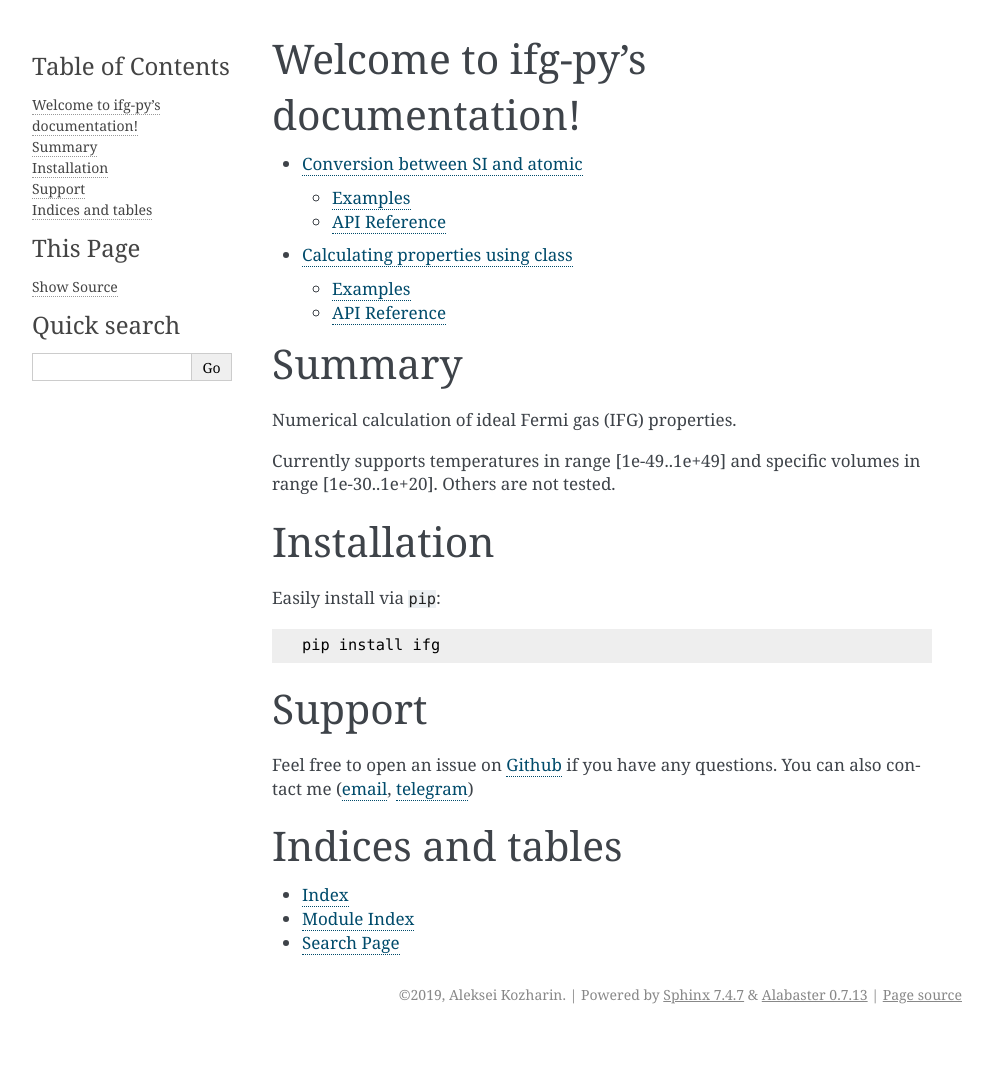
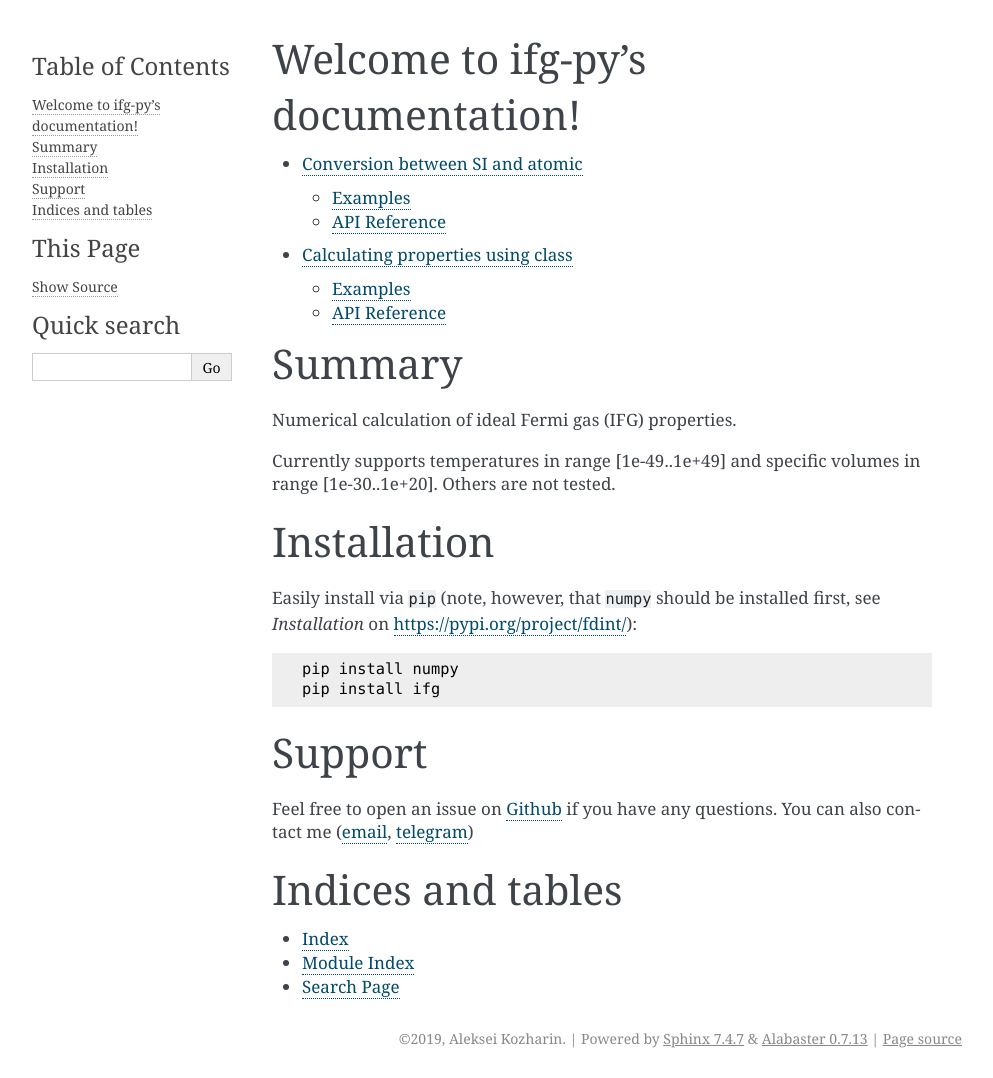
Before and after one commit to alekseik1/ifg-py, a Sphinx documentation site: the page built from docs/source/index.rst, in a window 1280 px wide. Shown: the whole page, without its empty margins (148-1141 px from the left). Built offline with Sphinx 7.4.7, drawn with Linux system fonts in a browser that asks for light colours; the version number could not be read and is left out; before the commit the page ends 1034 px from its top, so only the background shows below that.

Commit message:
doc: warn about numpy preliminary installation

```diff
--- a/docs/source/index.rst
+++ b/docs/source/index.rst
@@ -17,8 +17,10 @@ Others are not tested.
 
 Installation
 ============
-Easily install via ``pip``::
+Easily install via ``pip``
+(note, however, that ``numpy`` should be installed first, see *Installation* on https://pypi.org/project/fdint/)::
 
+    pip install numpy
     pip install ifg
 
 Support
```
